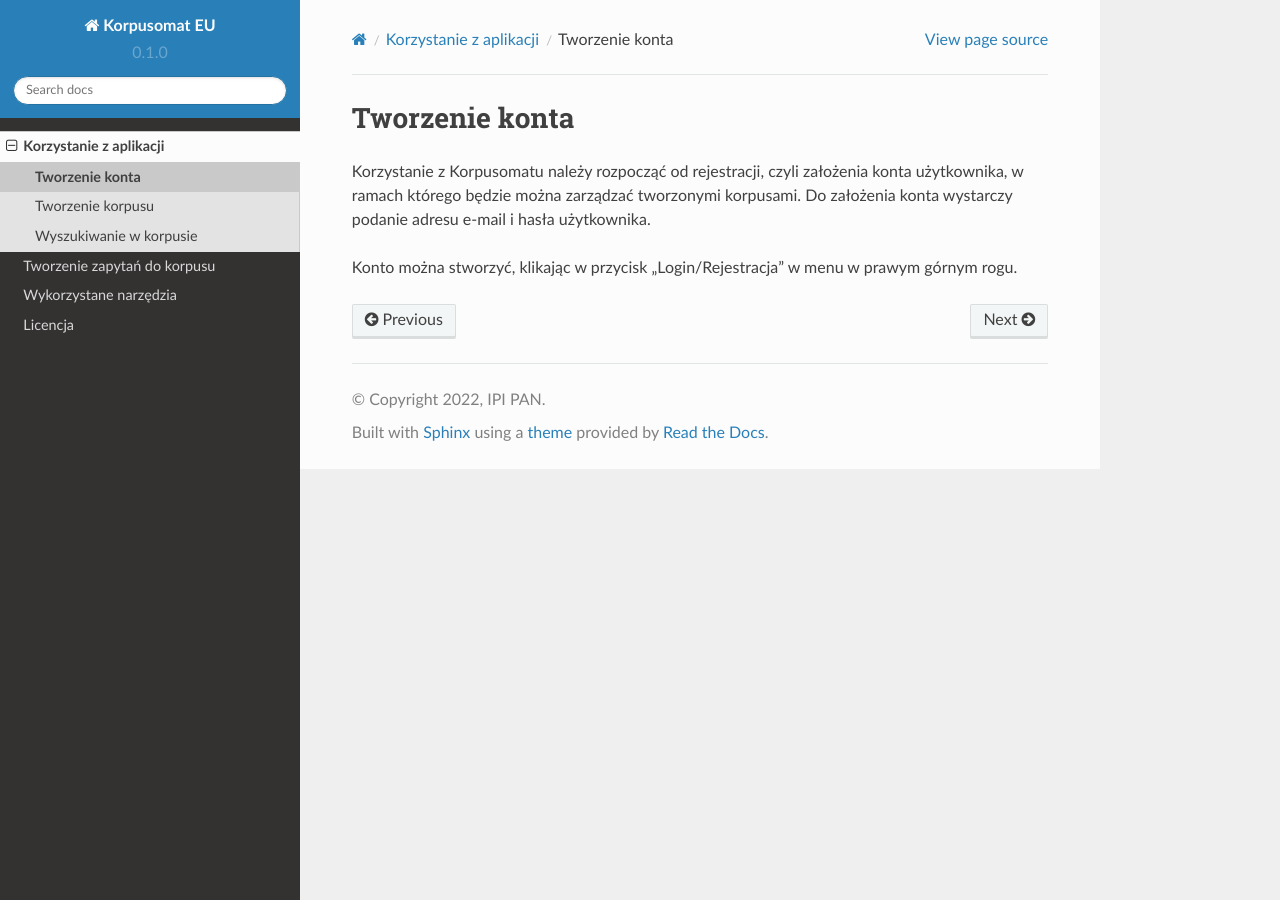
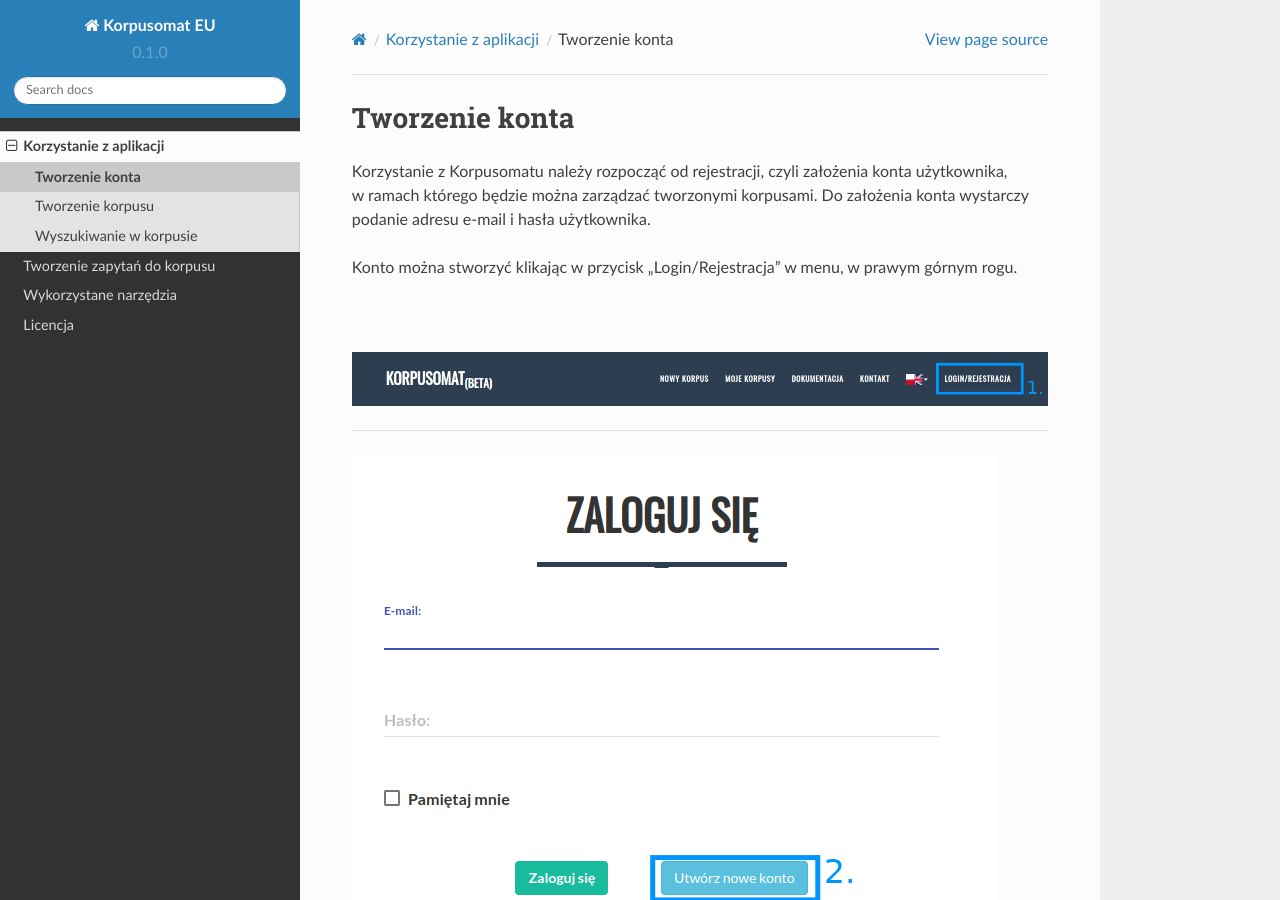
Before and after one commit to ipipan/korpusomat-eu-docs, a Sphinx documentation site: the page built from docs/source/instrukcja/tworzenie-konta.rst, in a window 1280 px wide and 900 px high. Built offline with Sphinx 7.4.7 and the Read the Docs theme 2.0.0, drawn with Linux system fonts in a browser that asks for light colours; pages that are not in the unit, such as notebooks, are missing from menus; some of the changed lines change nothing that is shown.

Commit message:
Update tworzenie-konta.rst

```diff
--- a/docs/source/instrukcja/tworzenie-konta.rst
+++ b/docs/source/instrukcja/tworzenie-konta.rst
@@ -1,11 +1,29 @@
 Tworzenie konta
 ===============
+| Korzystanie z Korpusomatu należy rozpocząć od rejestracji, czyli założenia konta użytkownika,
+| w ramach którego będzie można zarządzać tworzonymi korpusami. Do założenia konta wystarczy
+| podanie adresu e-mail i hasła użytkownika.
 
-Korzystanie z Korpusomatu należy rozpocząć od
-rejestracji, czyli założenia konta użytkownika, w
-ramach którego będzie można zarządzać tworzonymi
-korpusami. Do założenia konta wystarczy podanie adresu
-e-mail i hasła użytkownika.
+Konto można stworzyć klikając w
+przycisk „Login/Rejestracja” w menu, w prawym górnym rogu.
 
-Konto można stworzyć, klikając w
-przycisk „Login/Rejestracja” w menu w prawym górnym rogu.
+|
+
+|image1|
+
+--------------
+
+|image2|
+
+--------------
+
+|image3|
+
+--------------
+
+.. |image1| image:: ../img/new_img/1.png
+   :class: center-block
+.. |image2| image:: ../img/new_img/2.png
+   :class: center-block
+.. |image3| image:: ../img/new_img/3.png
+   :class: center-block
```
